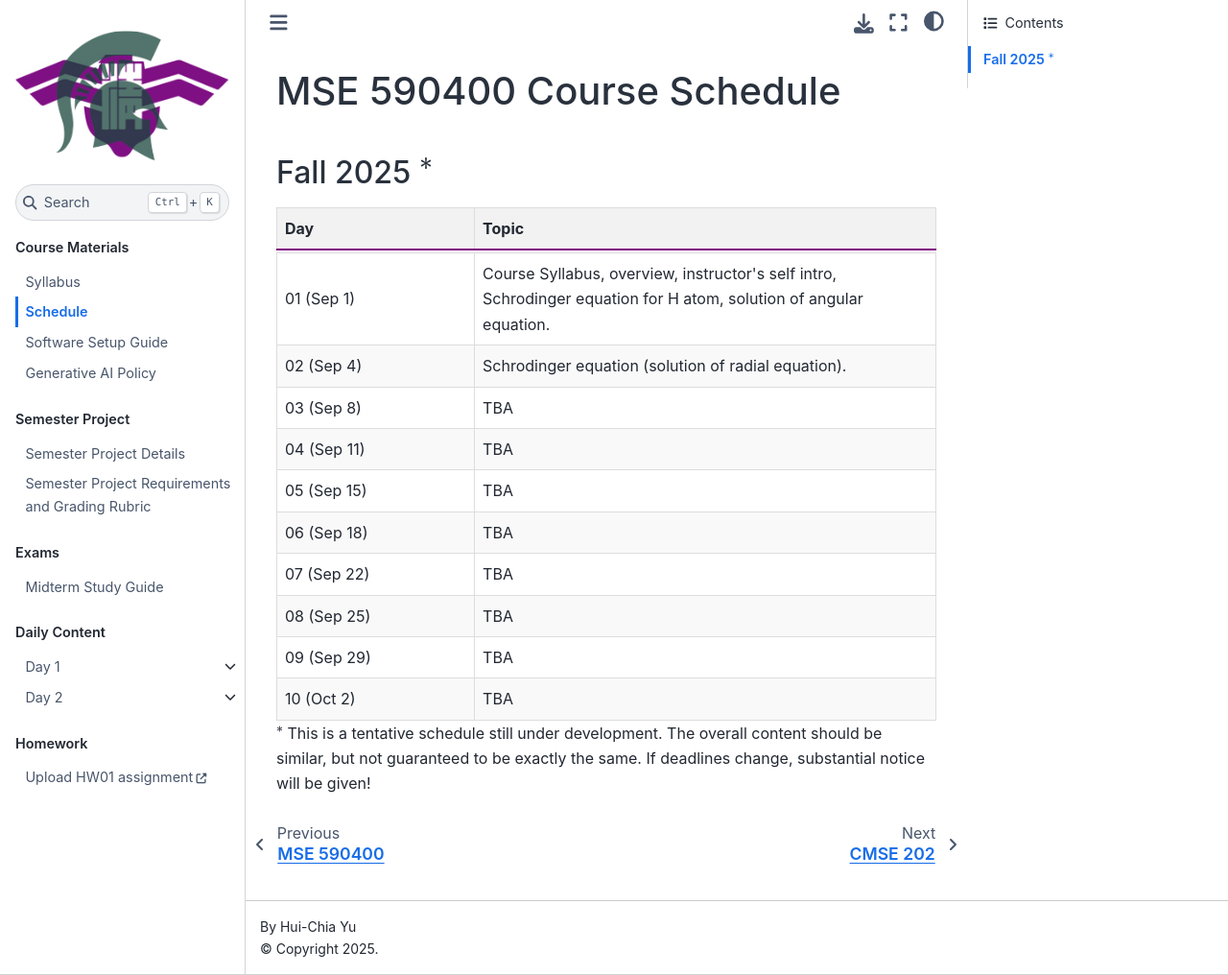
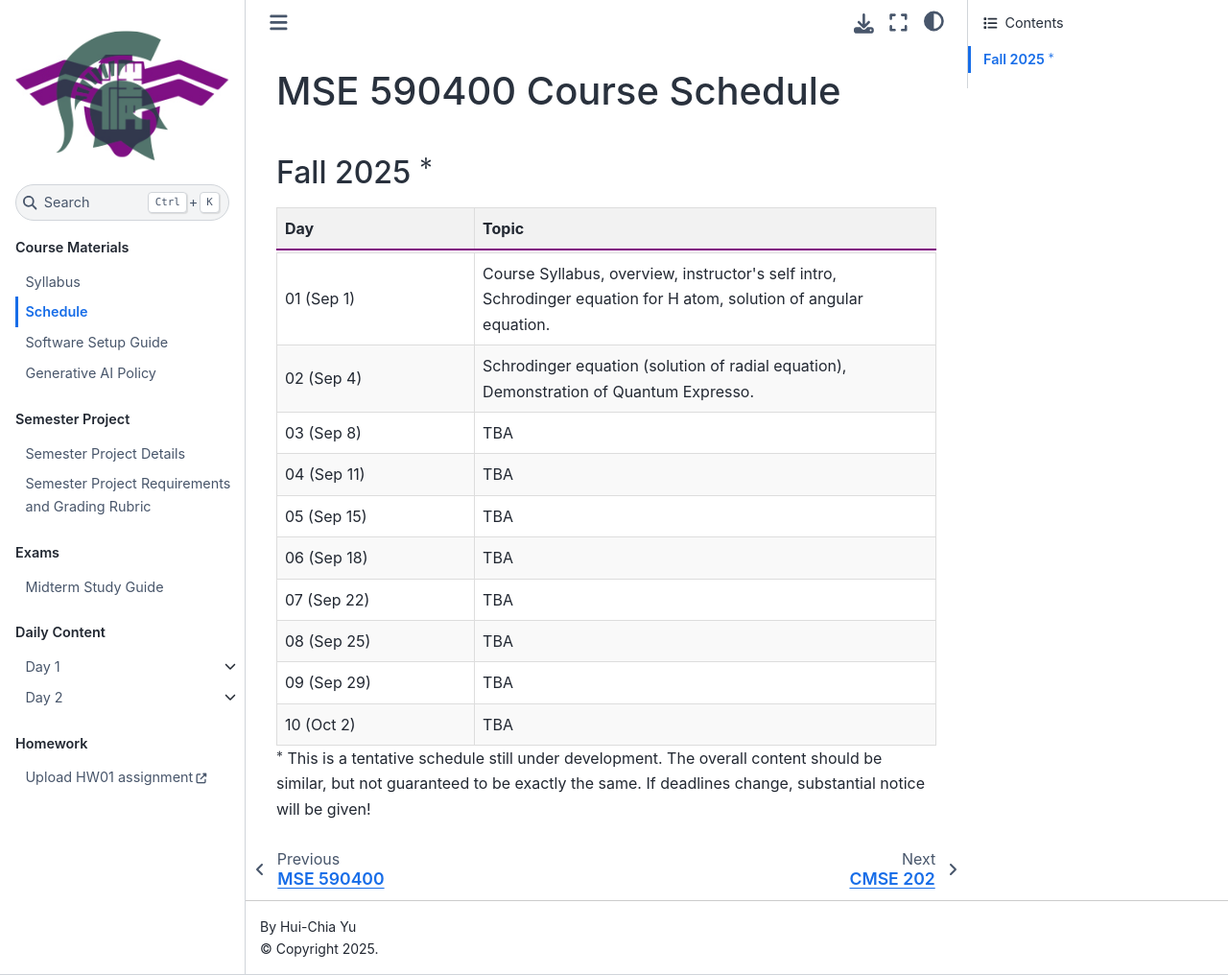
Before and after one commit to huichiayu/nth_mse.github.io, a Jupyter Book: the page built from course_materials/MSE590400_Calendar.md, in a window 1280 px wide and 1016 px high. Shown: the whole window at 96% size. Built offline with Jupyter Book 1.0.4 settings and Sphinx 7.4.7 and the Sphinx Book theme 1.1.4, drawn with Linux system fonts in a browser that asks for light colours; pages that are not in the unit, such as notebooks, are missing from menus.

Commit message:
test html in md

```diff
--- a/course_materials/MSE590400_Calendar.md
+++ b/course_materials/MSE590400_Calendar.md
@@ -21,7 +21,7 @@
   </tr>
   <tr style="background-color: #f9f9f9;">
     <td style="border: 1px solid #ddd; padding: 8px;">02 (Sep 4)</td>
-    <td style="border: 1px solid #ddd; padding: 8px;">Schrodinger equation (solution of radial equation).</td>
+    <td style="border: 1px solid #ddd; padding: 8px;">Schrodinger equation (solution of radial equation), Demonstration of Quantum Expresso.</td>
   </tr>
   <tr> <!-- week 2 -->
     <td style="border: 1px solid #ddd; padding: 8px;">03 (Sep 8)</td>
```
